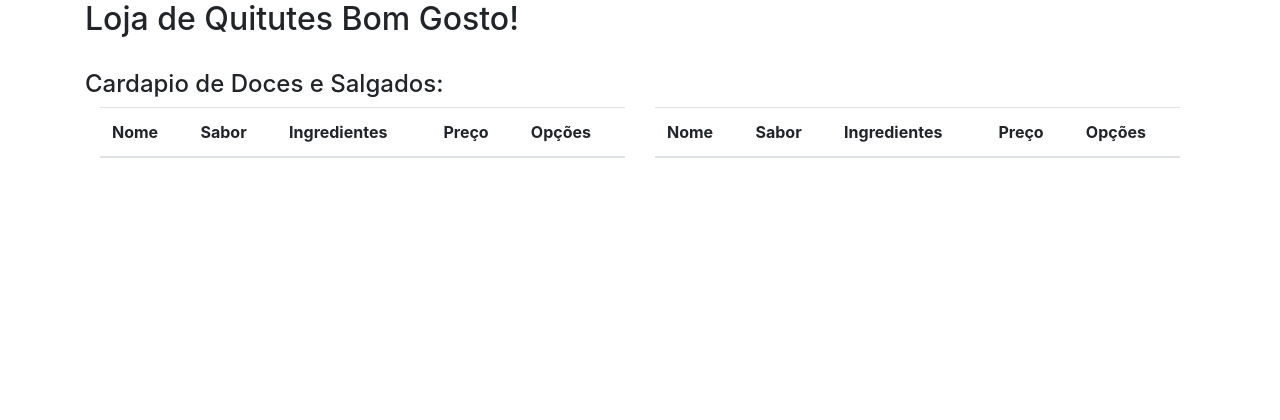
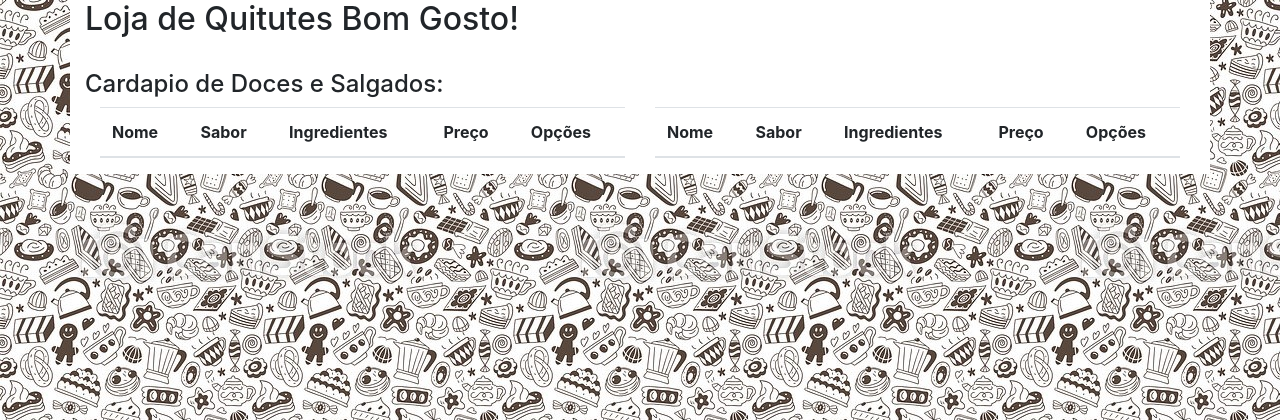
Before and after one commit to Victor-DSR/CRUD_Quitutes, a PHP site: page / in a window 1280 px wide. Shown: the top 420 px of the page. Run offline with PHP 8.4, Linux system fonts and the light colour scheme; lists and menus that the app fills with data are empty.

Commit message:
1.4 - Estilização

```diff
--- a/index.php
+++ b/index.php
@@ -12,6 +12,9 @@
     <title>Quitutes BG</title>
 </head>
 <style>
+        body {
+            background-image: url('IMG/fundo.jpg');
+        }
         button {
 			color: #000000;
 			background-color: #ffffff;
@@ -24,6 +27,9 @@
 			color: #ffffff;
 			background-color: #000000;
 		}
+        .container {
+            background-color: white;
+        }
 </style>
 <body>
         <div class="container">
```
Also changed, not shown: IMG/fundo.jpg (added).
